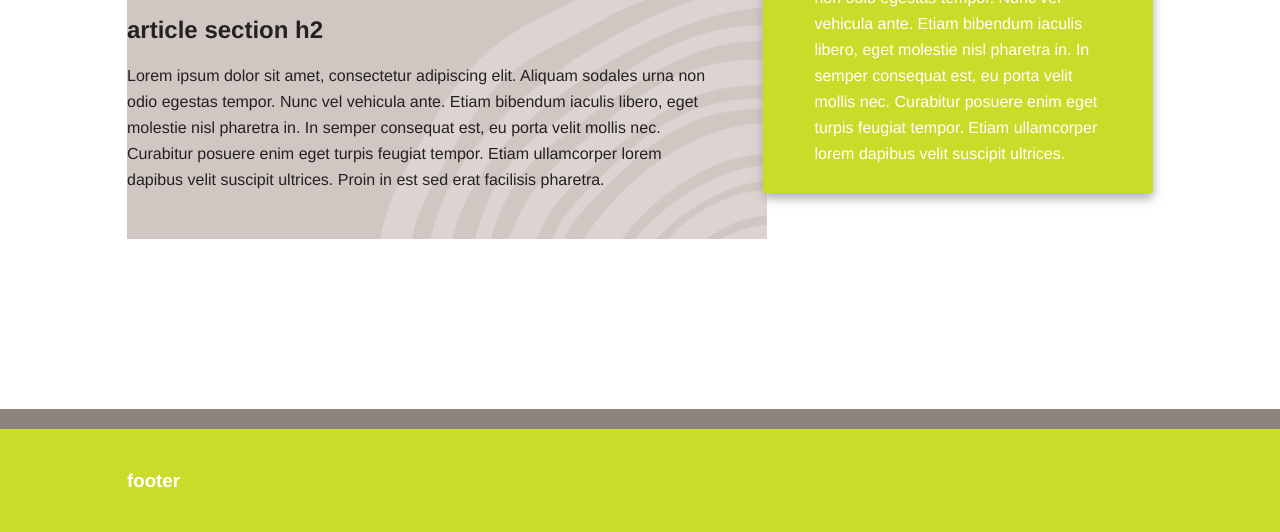
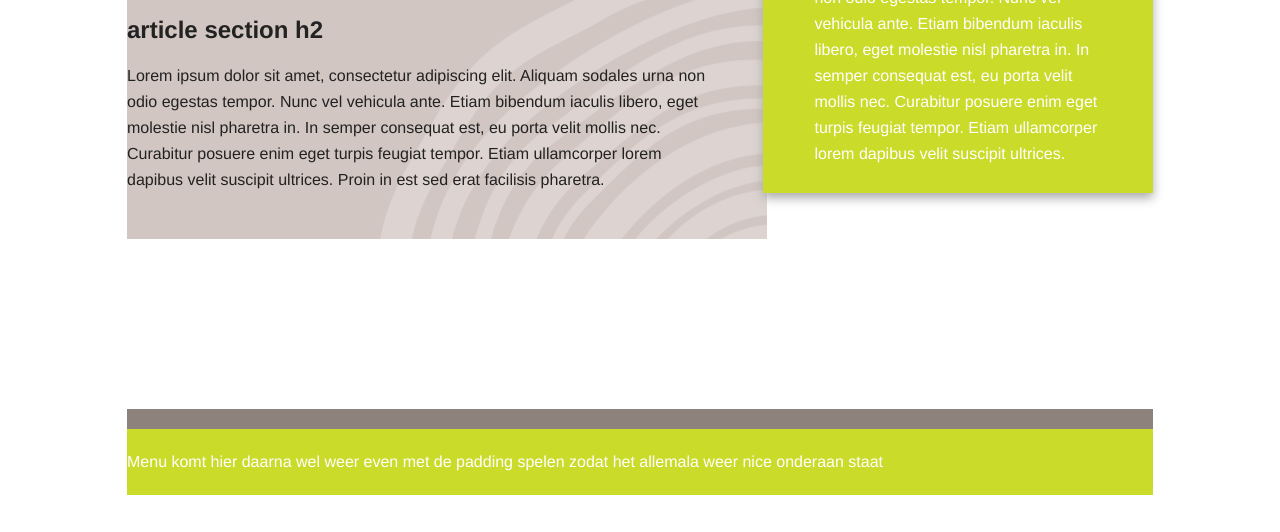
Before and after one commit to Lunca/jaarringen, a plain HTML site: page index.html in a window 1280 px wide. Shown: the part 269-801 px from the top of the page. Drawn offline with nearby package versions, Linux system fonts and the light colour scheme.

Commit message:
Footer now has a width so it's centered :)
NOW ADD THE MENU!!!

```diff
--- a/css/main.css
+++ b/css/main.css
@@ -88,13 +88,17 @@ body {
 }
 
 
-
 /* ===================
     ALL: Orange Theme
    =================== */
 
 .header-container {
     border-bottom: 20px solid #8E837C;
+}
+
+.footer-container {
+    width: 1026px;
+    margin: 0 auto;
 }
 
 .footer-container,
--- a/index.html
+++ b/index.html
@@ -57,7 +57,7 @@
 
         <div class="footer-container">
             <footer class="wrapper">
-                <h3>footer</h3>
+                Menu komt hier daarna wel weer even met de padding spelen zodat het allemala weer nice onderaan staat
             </footer>
         </div>
 
```
